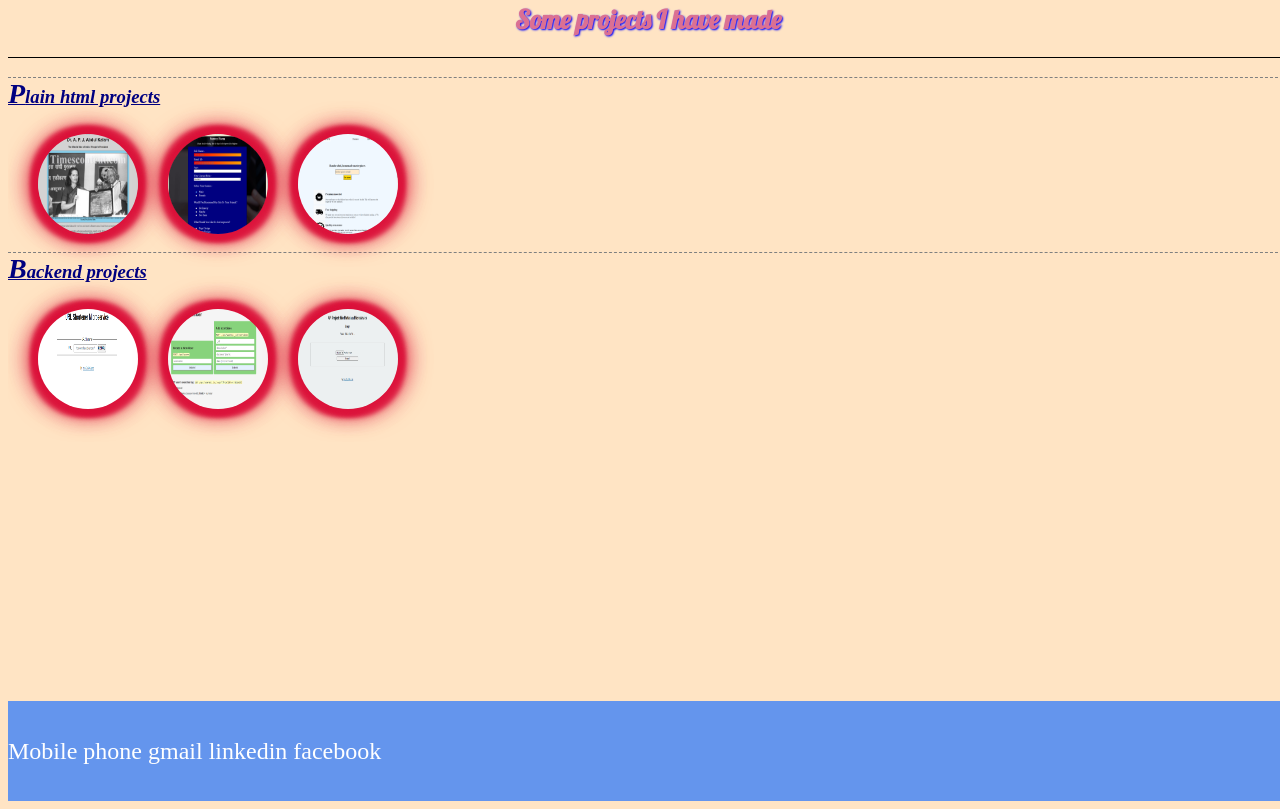
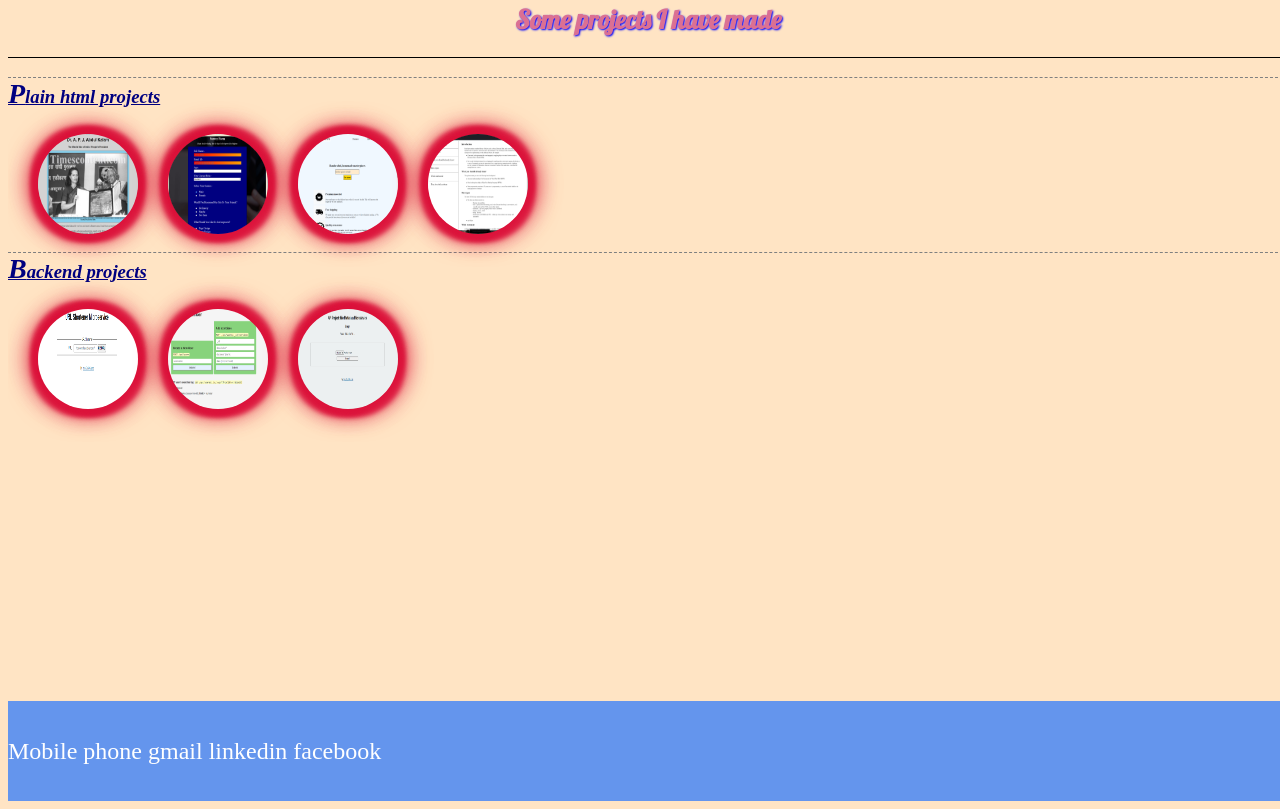
Before and after one commit to atul-mandavkar/my-portfolio, a plain HTML site: page index.html in a window 1280 px wide. Shown: the part 827-1636 px from the top of the page. Drawn offline with Linux system fonts and the light colour scheme; a script that the page names is missing.

Commit message:
Adding new project
Technical documentation

```diff
--- a/index.html
+++ b/index.html
@@ -54,6 +54,14 @@
               </a>
             </div>
           </div>
+          <div class="circleShape">
+            <div class="projects" id="p04">
+              <a href="https://atul-mandavkar.github.io/technical-documentation-new/" class="anchorProjects">
+              <img src="./images/screenshotOfTechnicalDocumentationProject.png" class="imageProjects"/>
+                <figcaption>Technical documentation</figcaption>
+              </a>
+            </div>
+          </div>
         </div>
         <h3 class="projectSectionHeading">backend projects</h3>
         <div class="projectSection">
```
Also changed, not shown: images/screenshotOfTechnicalDocumentationProject.png (added).
